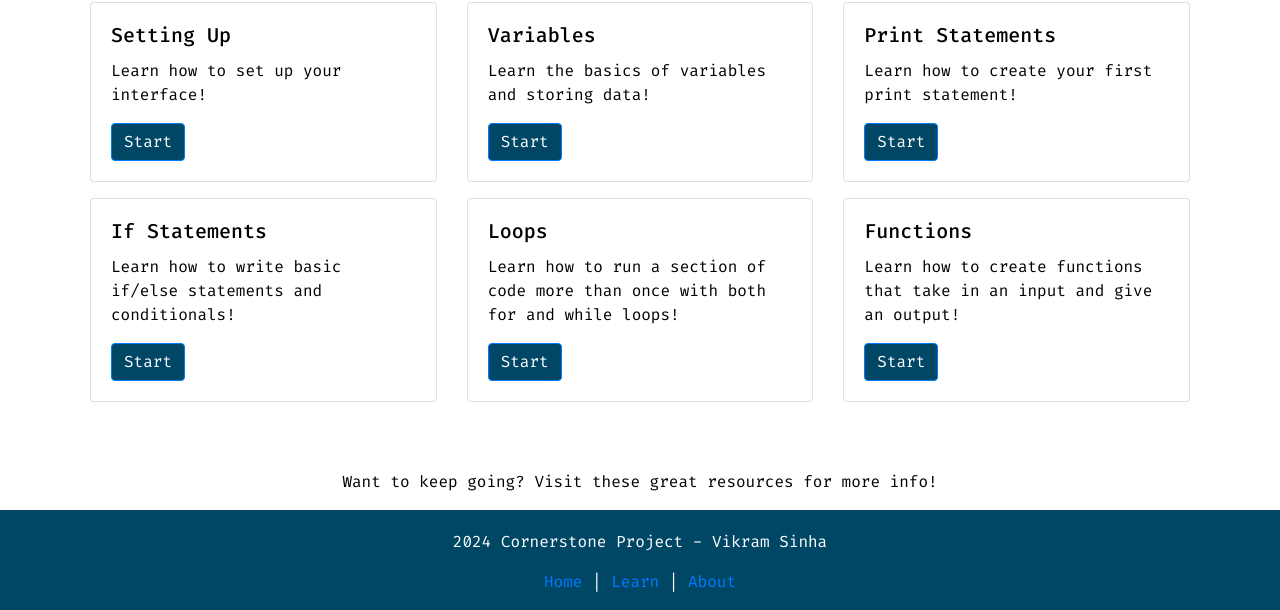
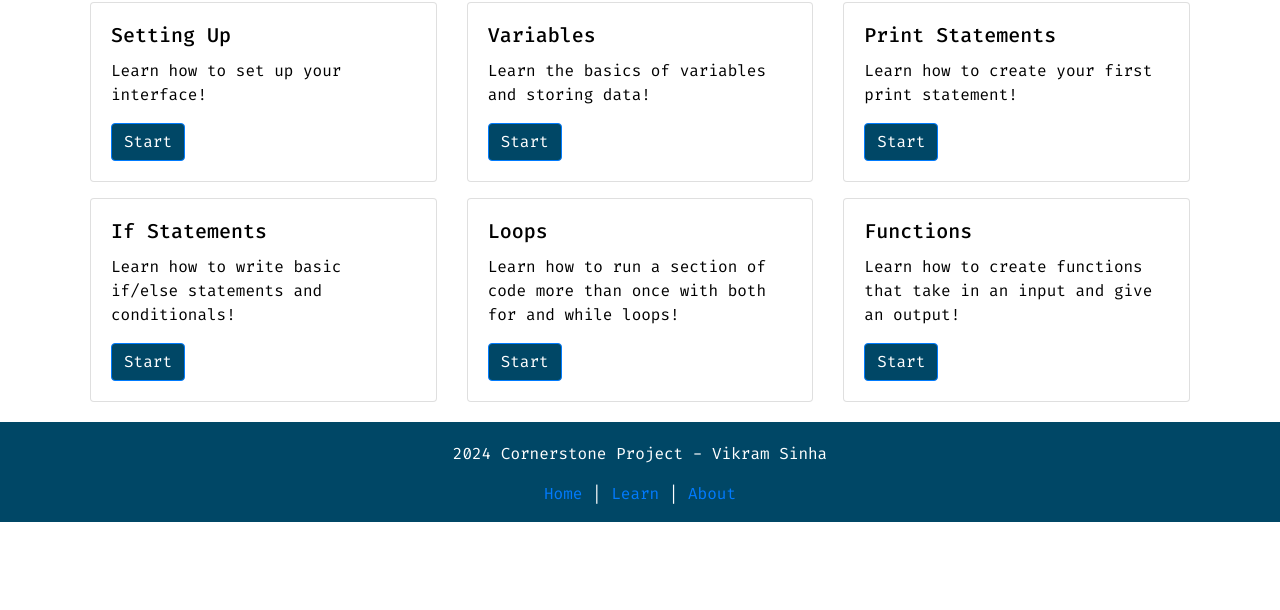
Before and after one commit to puzzleCatcher/puzzleCatcher.github.io, a plain HTML site: page site/learn.html in a window 1280 px wide. Shown: the part 215-825 px from the top of the page. After the commit the page ends 800 px from the top, so only its background shows below. Drawn offline with nearby package versions, Linux system fonts and the light colour scheme; a web font is replaced by a local one.

Commit message:
Update learn.html

```diff
--- a/site/learn.html
+++ b/site/learn.html
@@ -88,7 +88,7 @@
         </div>
     </div>
 
-    <p class="mt-5 text-center">Want to keep going? Visit these great resources for more info!</p>
+    <!-- <p class="mt-5 text-center">Want to keep going? Visit these great resources for more info!</p> -->
 
 
     <div id="footer"></div>
```
